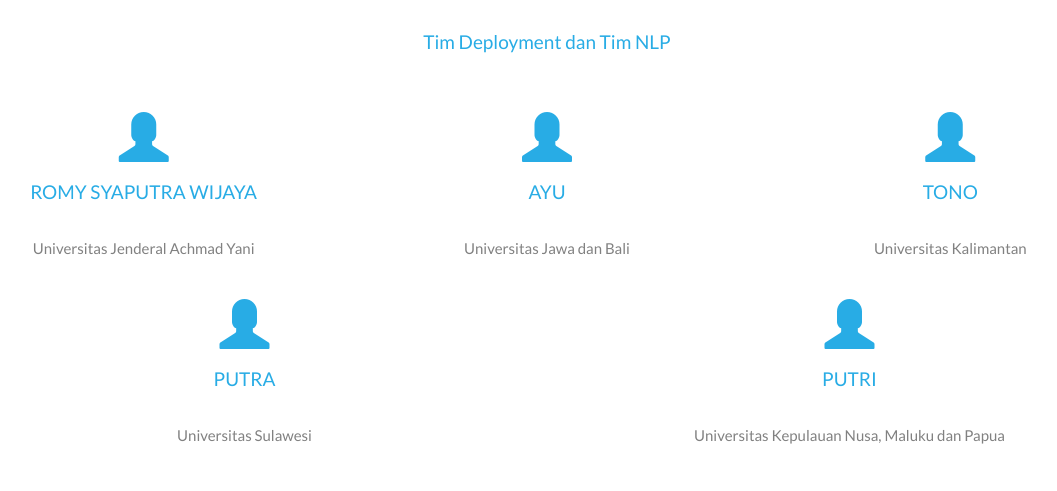
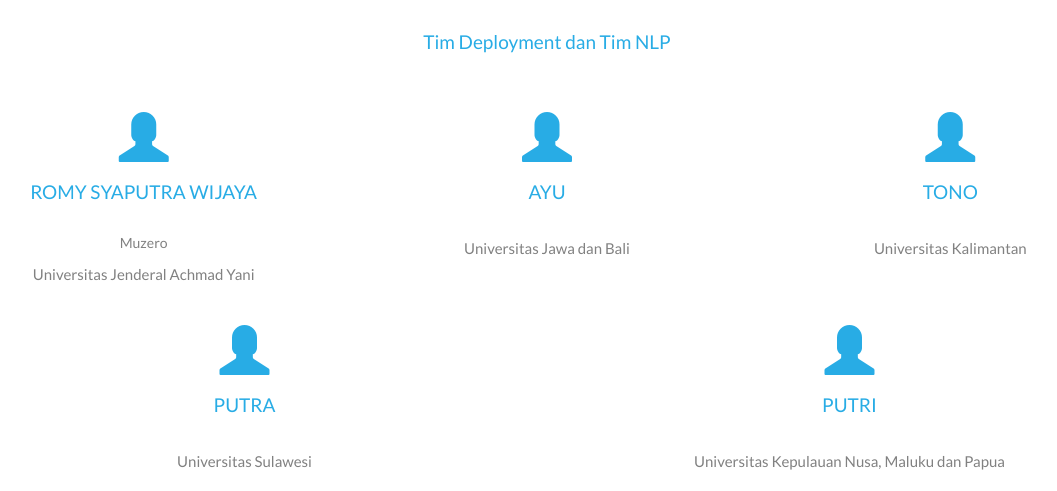
Before and after one commit to RomySyaputra/deploy-nlp, a Python web app: template templates/index.html in a window 1280 px wide. Shown: the part 1371-1862 px from the top of the page, without its empty margins (93-1150 px from the left). Run offline with Jinja, Linux system fonts and the light colour scheme; the template is opened without the code that fills it, so the values that code supplies are empty.

Commit message:
Update index.html

```diff
--- a/templates/index.html
+++ b/templates/index.html
@@ -159,6 +159,7 @@
 			<div class="col-sm-4">
 				<span class="glyphicon glyphicon-user logo-small"></span>
 				<h4>ROMY SYAPUTRA WIJAYA</h4>
+				<h5>Muzero</h5>
 				<p>Universitas Jenderal Achmad Yani</p>
 			</div>
 			<div class="col-sm-4">
```
